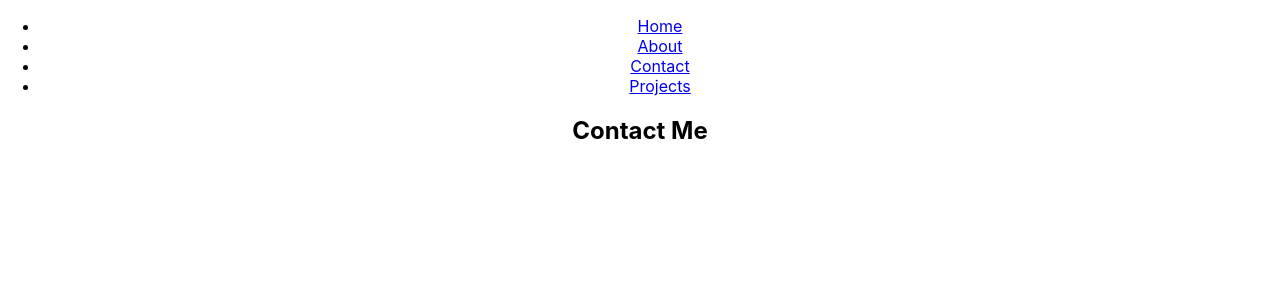
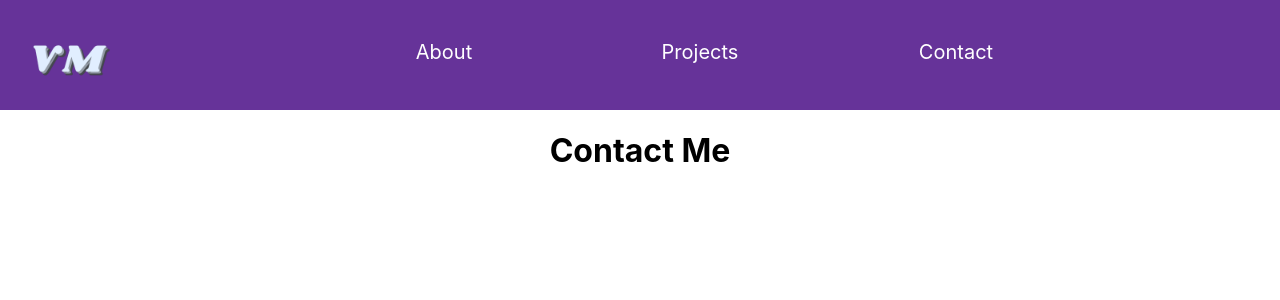
Before and after one commit to vmontielmg/por, a React (Create React App) app: page /contact in a window 1280 px wide. Shown: the top 300 px of the page. Built offline with nearby package versions, Linux system fonts and the light colour scheme.

Commit message:
styled navbar and links

```diff
--- a/src/App.css
+++ b/src/App.css
@@ -2,7 +2,7 @@
   text-align: center;
 }
 
-.App-logo {
+/* .App-logo {
   height: 40vmin;
   pointer-events: none;
 }
@@ -13,7 +13,7 @@
   }
 }
 
-.App-header {
+ .App-header {
   background-color: #282c34;
   min-height: 100vh;
   display: flex;
@@ -36,9 +36,48 @@
     transform: rotate(360deg);
   }
 }
-
+*/
 
 .headshot {
   width: 200px;
   height: 200px;
 }
+
+.nav-bar {
+  background-color: rebeccapurple;
+  list-style-type: none;
+  overflow: hidden;
+  width: 100%;
+  height: 100%;
+  margin: 0;
+  padding: 10px 0px 0px 0px;
+  text-align: center;
+}
+
+.pageLink {
+  display: inline-block;
+  text-decoration: none;
+  margin: 0;
+  padding: 30px 0px;
+  width: 20%;
+  font-size: 20px;
+  color: white;
+  /* background-color: green;
+  color: white; */
+}
+
+.pageLink:visited {
+  text-decoration: none;
+}
+
+.pageLink:hover {
+  color: antiquewhite;
+}
+
+#logo {
+  height: 100px;
+  padding: 0;
+  margin-left: 20px;
+  float: left;
+  /* pointer-events: none; */
+}
--- a/src/App.js
+++ b/src/App.js
@@ -11,26 +11,33 @@ import {
   Link
 } from "react-router-dom";
 
+const linkStyle = {
+  textDecoration: 'none',
+  color: 'white'
+}
+
 function App() {
   return (
     <div className='App'>
       <BrowserRouter>
-        <nav>
-          <ul>
-            <li>
-              <Link to='/'>Home</Link>
-            </li>
-            <li>
-              <Link to='/about'>About</Link>
-            </li>
-            <li>
-              <Link to='/contact'>Contact</Link>
-            </li>
-            <li>
-              <Link to='/projects'>Projects</Link>
-            </li>
+        <div>
+           <ul className="nav-bar">
+              <li>
+                <Link to='/'>
+                  <img src={require('./images/vm-logo.png')} alt='logo' id='logo' />
+                </Link>
+              </li>
+              <li className="pageLink">
+                <Link to='/about' style={linkStyle}>About</Link>
+              </li>
+              <li className="pageLink">
+                <Link to='/projects' style={linkStyle}>Projects</Link>
+              </li>
+              <li className="pageLink">
+                <Link to='/contact' id="contact" style={linkStyle}>Contact</Link>
+              </li>
           </ul>
-        </nav>
+        </div>
 
         <Routes>
           <Route path='/' element={<Home />} />
--- a/src/components/about/About.js
+++ b/src/components/about/About.js
@@ -5,7 +5,7 @@ class About extends React.Component {
         return (
             <div className='about'>
                 <img src={require('../../images/vmontiel-icon.jpg')} alt='Headshot icon of Vanessa' className='headshot'></img>
-                {/* <img src='../../../vmontiel-icon.jpg' alt='testing'></img> */}
+
 
                 <h3>Vanessa Montiel</h3>
                 <p>
--- a/src/components/contact/Contact.js
+++ b/src/components/contact/Contact.js
@@ -4,7 +4,7 @@ class Contact extends React.Component {
     render() {
         return (
             <div className="Contact">
-                <h2>Contact Me</h2>
+                <h1>Contact Me</h1>
             </div>
 
         );
```
